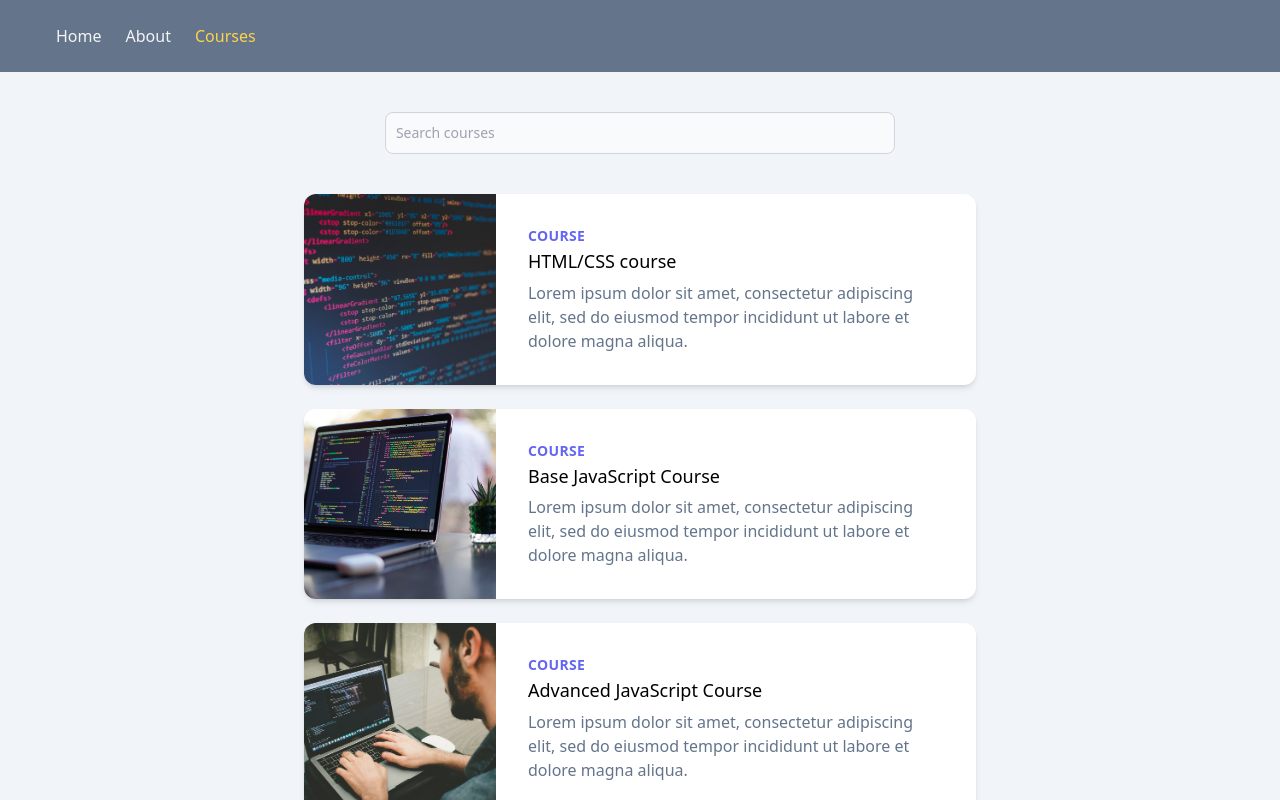
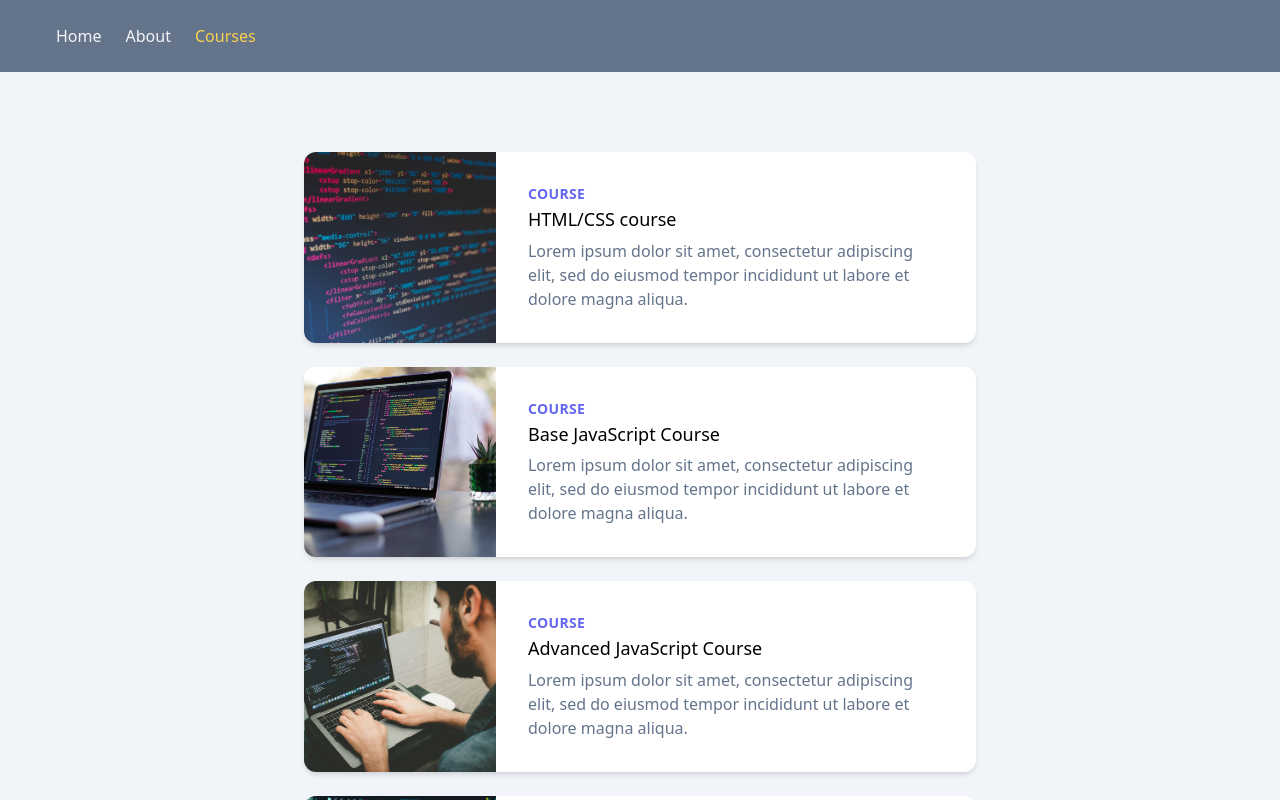
Before and after one commit to spiderpoul/react-router-app, a React (Create React App) app: page /courses in a window 1280 px wide. Shown: the top 800 px of the page. Built offline with nearby package versions, Linux system fonts and the light colour scheme.

Commit message:
init workshop-3

```diff
--- a/src/components/CourseAuthor.jsx
+++ b/src/components/CourseAuthor.jsx
@@ -2,13 +2,11 @@ export const CourseAuthor = () => {
   return (
     <>
       <img
-        class="w-24 h-24 rounded-full float-left mb-2 mr-4"
+        className="w-24 h-24 rounded-full float-left mb-2 mr-4"
         src="https://i.pravatar.cc/300"
         alt="Rounded avatar"
       />
-      <div className="content-type mb-3">
-        Author
-      </div>
+      <div className="content-type mb-3">Author</div>
       <p className="text-slate-500 mb-10">
         Lorem ipsum dolor sit amet, consectetur adipiscing elit, sed do eiusmod
         tempor incididunt ut labore et dolore magna aliqua. Ut enim ad minim
--- a/src/components/Tabs.jsx
+++ b/src/components/Tabs.jsx
@@ -1,16 +1,20 @@
-import { Link } from "react-router-dom";
+import { Link, useLocation, useMatch } from "react-router-dom";
+import { ROUTES } from "../constants";
+
+const TabLink = ({ path, title }) => {
+  return (
+    <Link to={path} className={`tab-link`}>
+      {title}
+    </Link>
+  );
+};
 
 export const Tabs = ({ tabs }) => {
   return (
     <ul className="flex flex-wrap text-sm font-medium text-center text-gray-500 border-b border-gray-200 mb-4">
       {tabs.map(({ path, title }) => (
         <li className="mr-2" key={path}>
-          <Link
-            to={path}
-            className="inline-block p-4 text-blue-600 bg-gray-100 rounded-t-lg"
-          >
-            {title}
-          </Link>
+          <TabLink path={path} title={title} />
         </li>
       ))}
     </ul>
--- a/src/index.css
+++ b/src/index.css
@@ -25,3 +25,11 @@ body {
 .course-link {
   @apply block mt-1 text-lg leading-tight font-medium text-black hover:underline
 }
+
+.tab-link {
+  @apply inline-block p-4 text-blue-600 bg-gray-100 rounded-t-lg
+}
+
+.tab-link-active {
+  @apply bg-blue-600 text-gray-100
+}
--- a/src/pages/CoursesPage.jsx
+++ b/src/pages/CoursesPage.jsx
@@ -6,27 +6,15 @@ import { useSearchParams } from "react-router-dom";
 
 export const CoursesPage = () => {
   const [data, setData] = useState();
-  const [searchParams, setSearchParams] = useSearchParams();
-  const searchFromQuery  = searchParams.get("search");
   const [isLoading, setIsLoading] = useState(false);
-  const [search, setSearch] = useState(searchFromQuery || "");
 
   useEffect(() => {
     setIsLoading(true);
 
-    mockFetch("/courses", { search })
+    mockFetch("/courses")
       .then((data) => setData(data))
       .finally(() => setIsLoading(false));
-
-    setSearchParams((params) => {
-      if (search) {
-        params.set("search", search);
-      } else {
-        params.delete("search");
-      }
-      return params;
-    });
-  }, [search]);
+  }, []);
 
   if (!data) {
     return <Loader />;
@@ -34,15 +22,7 @@ export const CoursesPage = () => {
 
   return (
     <div className="flex-col">
-      <div className="flex justify-center px-5 py-10">
-        <input
-          type="text"
-          className="search-input"
-          placeholder="Search courses"
-          value={search}
-          onChange={(e) => setSearch(e.target.value)}
-        />
-      </div>
+      <div className="flex justify-center px-5 py-10"></div>
       <div className="relative">
         {isLoading && <Loader />}
         {data?.map((item) => (
```
